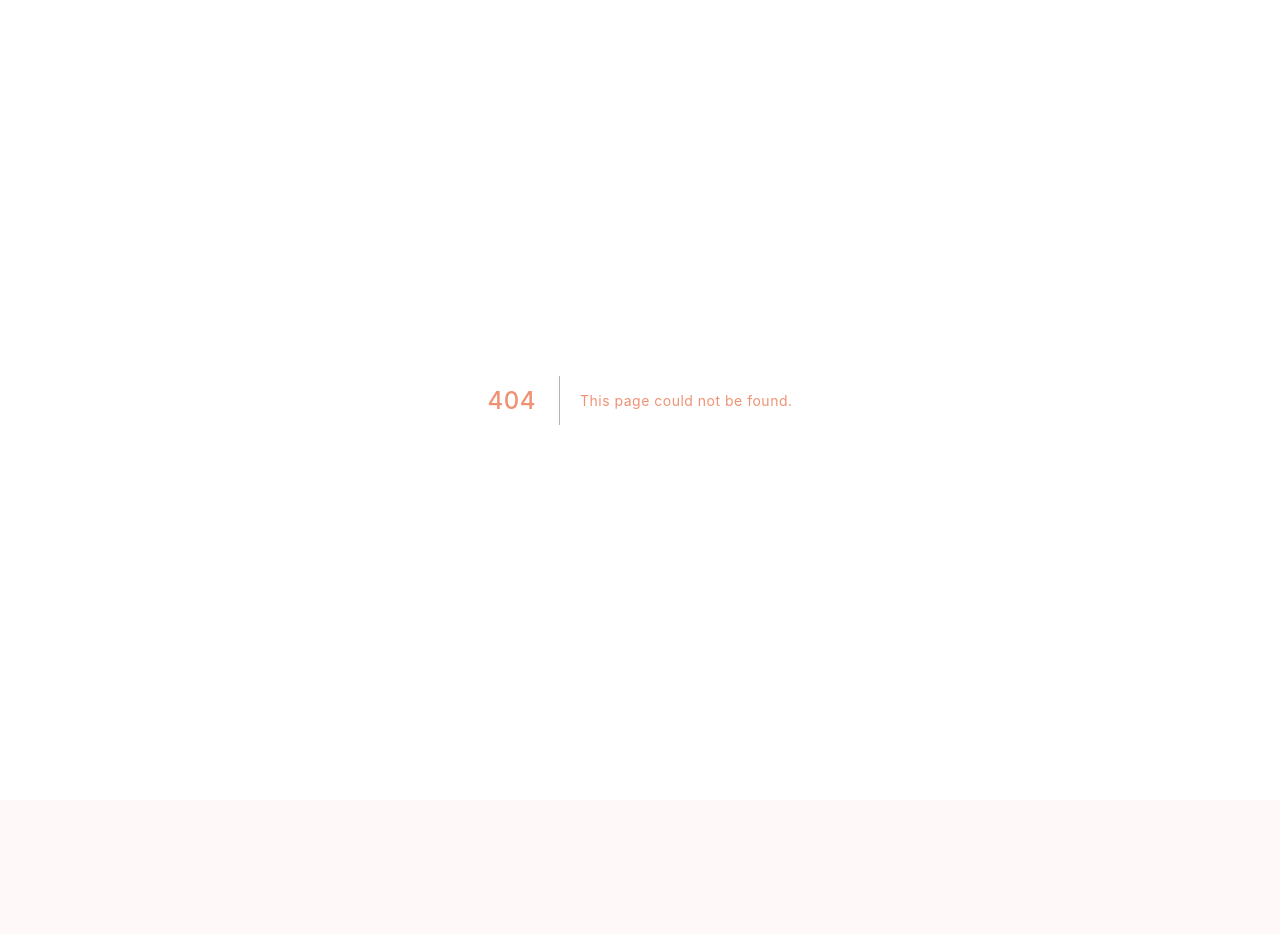
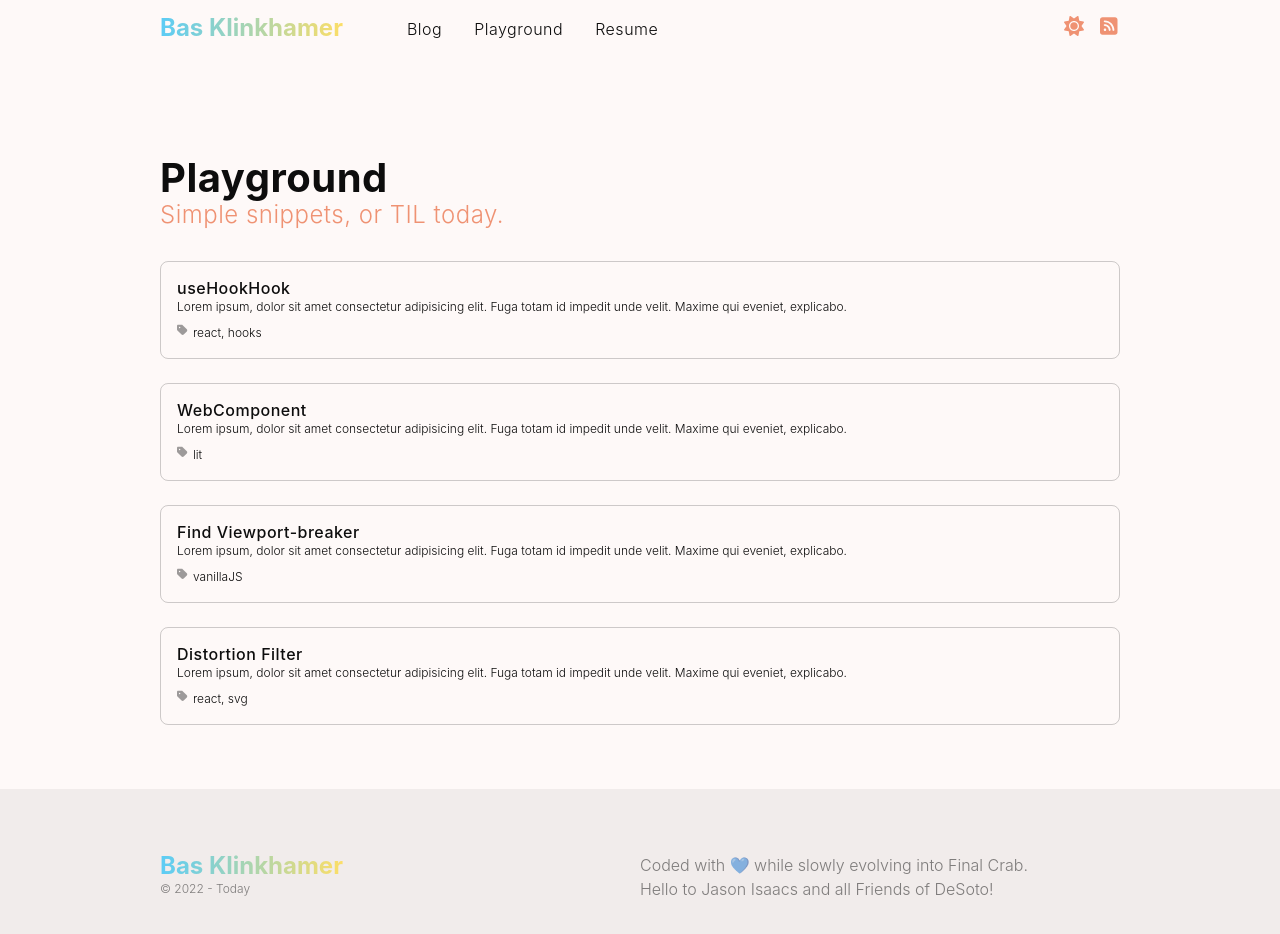
Before and after one commit to basdotearth/basdotearth, a Next.js app: page /playground in a window 1280 px wide. Before the commit this address had no page. Shown: the top 934 px of the page. Before the commit the page ends 800 px from the top, so only its background shows below. Built offline with nearby package versions, Linux system fonts and the light colour scheme; a web font is replaced by a local one.

Commit message:
Add playground overview

```diff
--- /dev/null
+++ b/pages/playground/index.tsx
@@ -0,0 +1,41 @@
+import Head from 'next/head';
+import Link from 'next/link';
+import type { NextPage } from 'next';
+
+import Header from '../../components/header';
+import Footer from '../../components/footer';
+import Icon, { EIcons } from '../../components/icon';
+import exampleItems from '../../mocks/playground';
+
+import styles from './playground.module.css';
+
+const PlaygroundOverview: NextPage = () => {
+  return <>
+    <Head>
+      <meta name="description" content="Generated by create next app" />
+    </Head>
+
+    <Header />
+    <main className={styles.overview}>
+      <h1 className={styles.overviewTitle}>Playground</h1>
+      <h1 className={styles.overviewSupport}>Simple snippets, or TIL today.</h1>
+      { exampleItems.map((item, index) => (
+        <Link href={item.link} key={`item--${index}`}>
+          <a className={styles.itemCard}>
+            <h2 className={styles.itemTitle}>{item.title}</h2>
+            <p className={styles.itemDescription}>
+              Lorem ipsum, dolor sit amet consectetur adipisicing elit. Fuga totam id impedit unde velit. Maxime qui eveniet, explicabo.
+            </p>
+            <div className={styles.itemTaglist}>
+              <Icon icon={EIcons.Tag} width={12} height={12} />
+              <p className={styles.itemTags}>{item.tags.join(', ')}</p>
+            </div>
+          </a>
+        </Link>
+      )) }
+    </main>
+    <Footer />
+  </>;
+};
+
+export default PlaygroundOverview;
--- /dev/null
+++ b/pages/playground/playground.module.css
@@ -0,0 +1,84 @@
+.overview {
+  margin: 6rem auto 0;
+  width: 100%;
+  max-width: var(--width-lg);
+}
+
+.overviewTitle {
+  margin: 0;
+  color: currentColor;
+  font-size: 2.5rem;
+  font-weight: var(--fw-bold);
+  line-height: 1.15;
+}
+
+.overviewSupport {
+  margin: 0 0 2rem;
+  font-size: 1.5rem;
+  font-weight: var(--fw-regular);
+  line-height: 1.15;
+}
+
+.itemCard {
+  --arrow-opacity: 0;
+  --arrow-offset: 0rem;
+  --title-color: var(--fg);
+  position: relative;
+  display: block;
+  margin: 0 0 1.5rem;
+  padding: 1rem;
+  color: rgb(var(--fg));
+  border: 1px solid rgba(var(--border));
+  border-radius: 0.5rem;
+  transition: border var(--transition);
+}
+
+.itemCard::after {
+  position: absolute;
+  top: calc(50% - 1rem);
+  right: var(--arrow-offset);
+  display: block;
+  content: '\2192';
+  color: rgb(var(--accent));
+  opacity: var(--arrow-opacity);
+  transition: opacity var(--transition), left var(--transition), right var(--transition);
+}
+
+.itemCard:hover,
+.itemCard:active,
+.itemCard:focus {
+  --arrow-opacity: 1;
+  --arrow-offset: 1rem;
+  --title-color: var(--accent);
+  --border: var(--accent);
+}
+
+.itemTitle {
+  margin: 0;
+  font-size: 1rem;
+  line-height: 1.25;
+  font-weight: var(--fw-semibold);
+  color: rgb(var(--title-color));
+  transition: color var(--transition);
+}
+
+.itemDescription {
+  margin: 0 0 0.5rem;
+  font-size: 0.75rem;
+}
+
+.itemTaglist {
+  position: relative;
+}
+
+.itemTaglist > div {
+  position: absolute;
+  top: -4px;
+  color: rgba(var(--fg) / 40%);
+}
+
+.itemTags {
+  margin: 0;
+  font-size: 0.75rem;
+  text-indent: 1rem;
+}
```
